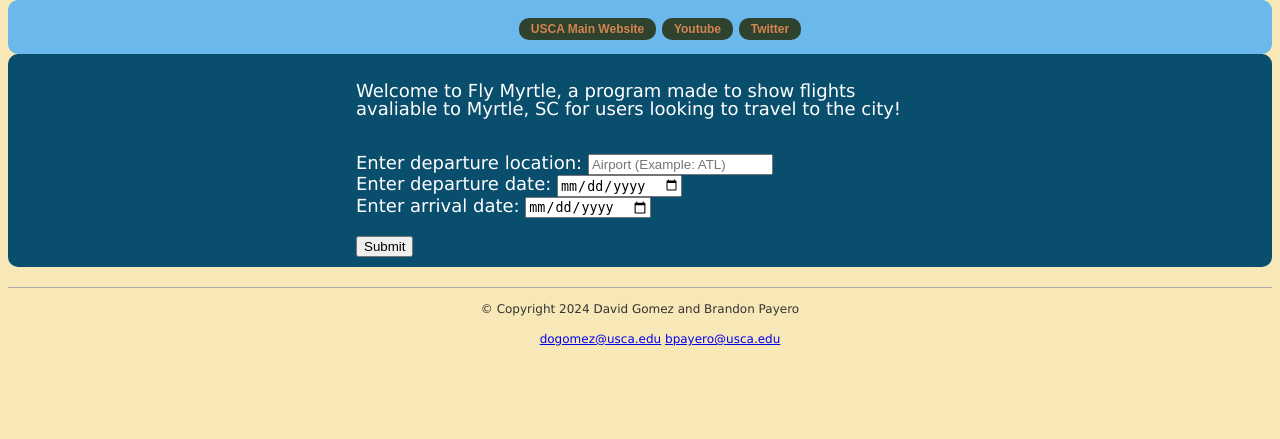
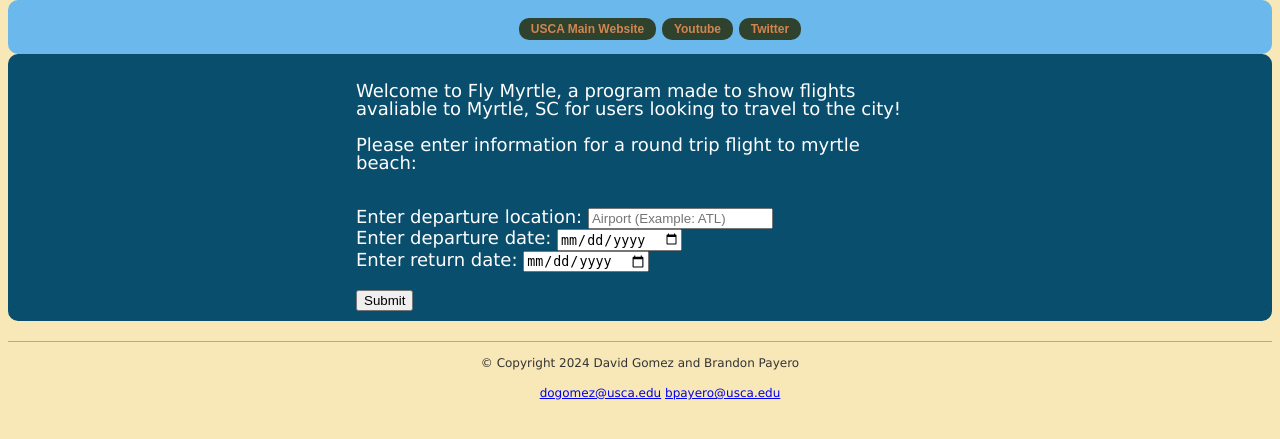
Before and after one commit to dogomez1413/Capstone-2024, a Flask app: page / in a window 1280 px wide. Shown: the part 87-526 px from the top of the page. Run offline with Flask 3, Linux system fonts and the light colour scheme; some libraries are stand-ins or nearby versions.

Commit message:
more CSS work + fixed table references

```diff
--- a/python/flightDisplay.py
+++ b/python/flightDisplay.py
@@ -12,7 +12,7 @@ def hello():
 	# print(request.form.get("departure"))
 	# print(request.form.get("return"))
 	if request.method == "POST":
-		#create_flight_table('MYR', request.form.get("airport"), request.form.get("departure"), request.form.get("return"))
+		create_flight_table('MYR', request.form.get("airport"), request.form.get("departure"), request.form.get("return"))
 		return render_template('table.html')
 	return render_template('index.html')
 
--- a/python/templates/index.html
+++ b/python/templates/index.html
@@ -46,6 +46,8 @@
 				<p>Welcome to Fly Myrtle, a program made to show flights
 					avaliable to Myrtle, SC for users looking to
 					travel to the city!</p>
+
+					<p>Please enter information for a round trip flight to myrtle beach:</p>
 				<br>
 				<!--Form for users to fill information to be analyzed by python code-->
 				<form method="POST">
@@ -55,7 +57,7 @@
 					<br>
 					<label for="departure">Enter departure date:</label>
 					<input type="date" id="departure" name="departure"><br>
-					<label for="return">Enter arrival date:</label>
+					<label for="return">Enter return date:</label>
 					<input type="date" id="return" name="return"><br><br>
 					<input type="submit" id="submit name=" submit>
 				</form>
--- a/python/templates/table.html
+++ b/python/templates/table.html
@@ -13,6 +13,7 @@
     <div id="back-button">
         <button type="button" onclick="window.history.back()">Back</button>
     <div>
+        <!-- The flight table that will be updated by main.py -->
     <div id="flight_table">
         <iframe id="table" name="table" src="../static/Flight_Data.html" height="1000px" width="1000px"></iframe>
     </div>
```
